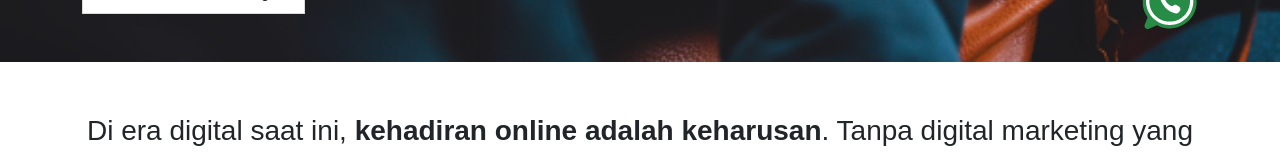
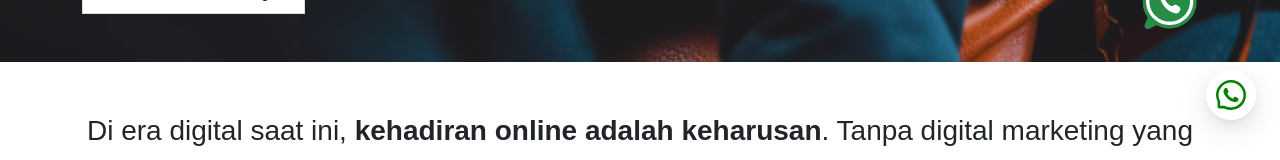
Before and after one commit to azuar/sinkronik, a React (Vite) app: page / in a window 1280 px wide. Shown: the part 632-792 px from the top of the page. Built offline with nearby package versions, Linux system fonts and the light colour scheme; a web font is replaced by a local one.

Commit message:
add floating button

```diff
--- a/src/component/public-layout/index.tsx
+++ b/src/component/public-layout/index.tsx
@@ -1,7 +1,8 @@
 import React from "react";
 import { Outlet } from "react-router-dom";
 import Header from "../header";
-
+import { FloatButton } from "antd";
+import { UpCircleOutlined, WhatsAppOutlined } from "@ant-design/icons";
 const PublicLayout: React.FC = () => {
   return (
     <>
@@ -9,6 +10,14 @@ const PublicLayout: React.FC = () => {
       <div className="content">
         <Outlet />
       </div>
+      <FloatButton.Group>
+        <FloatButton
+          icon={<WhatsAppOutlined />}
+          onClick={() => window.open("https://wa.me/6282118606158", "_blank")}
+          className="button-float-wa"
+        />
+        <FloatButton.BackTop icon={<UpCircleOutlined />} />
+      </FloatButton.Group>
     </>
   );
 };
--- a/src/index.scss
+++ b/src/index.scss
@@ -20,3 +20,19 @@
 .ant-table-measure-row {
   display: none !important;
 }
+
+.ant-float-btn,
+.ant-float-btn-body,
+.ant-float-btn-content,
+.ant-float-btn-icon {
+  height: 50px !important;
+  width: 50px !important;
+}
+.ant-float-btn-icon {
+  color: green !important;
+  font-size: 30px !important;
+  display: flex;
+  align-items: center;
+  justify-content: center;
+  margin: 0 !important;
+}
```
